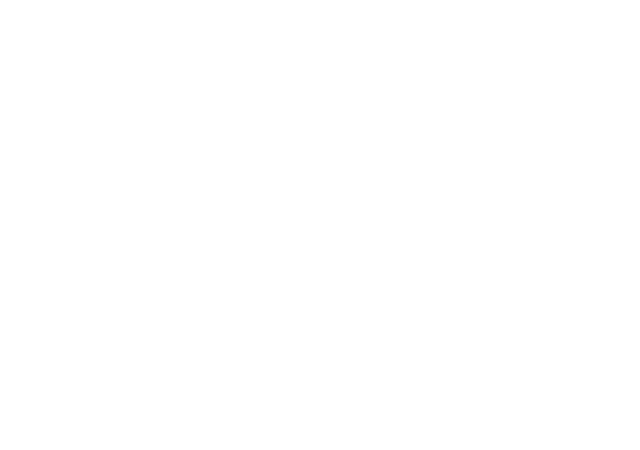
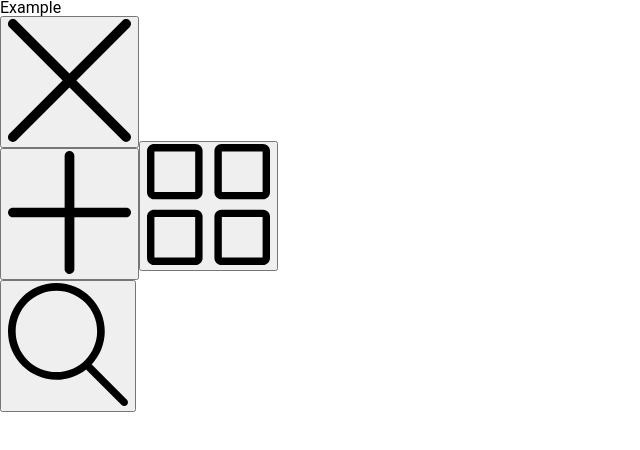
Before and after one commit to jdc-cunningham/local-notes, a React (Create React App) app in the folder app/: page / in a window 1280 px wide. Shown: the top 450 px of the page, without its empty margins (0-640 px from the left). Built offline with nearby package versions, Linux system fonts and the light colour scheme.

Commit message:
progress save

```diff
--- a/app/src/App.js
+++ b/app/src/App.js
@@ -1,5 +1,7 @@
 import React, { useState } from 'react';
 import './App.css';
+import GridIcon from './assets/icons/four-squares-line-icon.svg';
+import VerticalIcon from './assets/icons/three-horizontal-lines-outline-icon.svg';
 import TabView from './components/header/tab-view/TabView';
 import TabSearch from './components/header/tab-search/TabSearch';
 import BodyVertical from './components/body/body-vertical/BodyVertical';
@@ -14,6 +16,8 @@ function App() {
       <div className="App__header">
         {tabViewActive && <TabView/>}
         {!tabViewActive && <TabSearch/>}
+        {bodyVerticalActive && <button type="button"><img src={GridIcon} alt="grid view"/></button>}
+        {!bodyVerticalActive && <button type="button"><img src={VerticalIcon} alt="vertical view"/></button>}
       </div>
       <div className="App__body">
         {bodyVerticalActive && <BodyVertical/>}
--- a/app/src/components/header/tab-view/TabView.js
+++ b/app/src/components/header/tab-view/TabView.js
@@ -1,8 +1,21 @@
 import './TabView.scss';
+import SearchIcon from '../../../assets/icons/search-line-icon.svg';
+import PlusIcon from '../../../assets/icons/plus-line-icon.svg';
+import Tab from '../../header/tab/Tab';
 
 const TabView = (props) => {
   return (
-    <div className="TabView"></div>
+    <div className="TabView">
+      <div className="TabView__tabs">
+        <Tab name="Example" rename="" delete="" />
+        <button type="button">
+          <img src={PlusIcon} alt="add note"/>
+        </button>
+      </div>
+      <button type="button">
+        <img src={SearchIcon} alt="search notes"/>
+      </button>
+    </div>
   );
 }
 
--- /dev/null
+++ b/app/src/components/header/tab/Tab.js
@@ -0,0 +1,19 @@
+import './Tab.scss';
+import CloseIcon from '../../../assets/icons/close-line-icon.svg';
+
+const Tab = (props) => {
+  const { name } = props;
+
+  return (
+    <div className="Tab">
+      <div clasName="Tab__name">
+        {name}
+      </div>
+      <button type="button">
+        <img src={CloseIcon} alt="delete note"/>
+      </button>
+    </div>
+  );
+}
+
+export default Tab;
```
Also changed, not shown: app/src/components/header/tab/Tab.scss (added), 2 other files (tests, documents, lock files or other folders).
